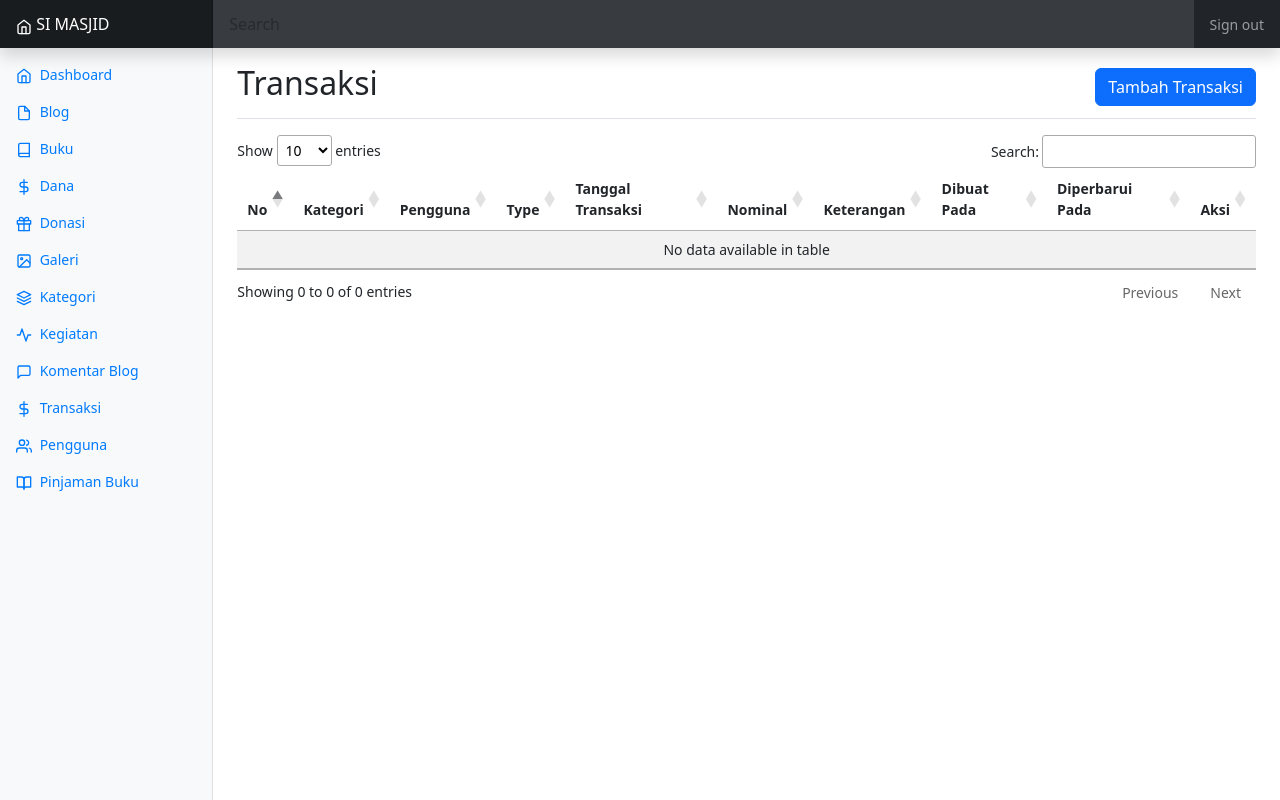
After one commit to EngRidhoNet/native_simasjid, a PHP site: page /admin/transaksi/index.php in a window 1280 px wide. The commit adds this page. Run offline with PHP 8.4, Linux system fonts and the light colour scheme; the visitor is signed in with stand-in values (Sample User, id 1); data that the repository does not hold is empty; some libraries are stand-ins or nearby versions.

Commit message:
fitur transaksi

```diff
--- a/admin/includes/sidebar.php
+++ b/admin/includes/sidebar.php
@@ -1,5 +1,3 @@
-
-
 <nav id="sidebarMenu" class="col-md-3 col-lg-2 d-md-block bg-light sidebar collapse">
     <div class="position-sticky sidebar-sticky">
         <ul class="nav flex-column">
@@ -58,15 +56,9 @@
                 </a>
             </li>
             <li class="nav-item">
-                <a class="nav-link active" aria-current="page" href="#">
+                <a class="nav-link active" aria-current="page" href="../transaksi/index.php">
                     <span data-feather="dollar-sign" class="align-text-bottom"></span>
-                    Pemasukan
-                </a>
-            </li>
-            <li class="nav-item">
-                <a class="nav-link active" aria-current="page" href="#">
-                    <span data-feather="shopping-cart" class="align-text-bottom"></span>
-                    Pengeluaran
+                    Transaksi
                 </a>
             </li>
             <li class="nav-item">
--- /dev/null
+++ b/admin/transaksi/index.php
@@ -0,0 +1,228 @@
+<?php include('../includes/header.php'); ?>
+<?php include('../includes/sidebar.php'); ?>
+<?php include('../../koneksi/koneksi.php'); ?>
+
+<?php
+$id_pengguna = $_SESSION['id_pengguna']; // Ensure session is started and id_pengguna is set when user logs in
+
+// Fetch categories for dropdown
+$kategori_query = "SELECT id_kategori, nama_kategori FROM kategori";
+$kategori_result = mysqli_query($conn, $kategori_query);
+?>
+
+<div class="container-fluid">
+    <div class="row">
+        <main class="col-md-9 ms-sm-auto col-lg-10 px-md-4">
+            <div class="d-flex justify-content-between flex-wrap flex-md-nowrap align-items-center pt-3 pb-2 mb-3 border-bottom">
+                <h1 class="h2">Transaksi</h1>
+                <button type="button" class="btn btn-primary" data-bs-toggle="modal" data-bs-target="#addTransaksiModal">
+                    Tambah Transaksi
+                </button>
+            </div>
+            <div class="table-responsive">
+                <table id="transaksiTable" class="table table-striped">
+                    <thead>
+                        <tr>
+                            <th>No</th>
+                            <th>Kategori</th>
+                            <th>Pengguna</th>
+                            <th>Type</th>
+                            <th>Tanggal Transaksi</th>
+                            <th>Nominal</th>
+                            <th>Keterangan</th>
+                            <th>Dibuat Pada</th>
+                            <th>Diperbarui Pada</th>
+                            <th>Aksi</th>
+                        </tr>
+                    </thead>
+                    <tbody>
+                        <?php
+                        $query = "SELECT t.*, k.nama_kategori, p.username FROM transaksi t
+                                  JOIN kategori k ON t.id_kategori = k.id_kategori
+                                  JOIN pengguna p ON t.id_pengguna = p.id_pengguna";
+                        $result = mysqli_query($conn, $query);
+                        $no = 1;
+
+                        while ($row = mysqli_fetch_assoc($result)) {
+                            echo "<tr>";
+                            echo "<td>" . $no++ . "</td>";
+                            echo "<td>" . $row['nama_kategori'] . "</td>";
+                            echo "<td>" . $row['username'] . "</td>";
+                            echo "<td>" . $row['type'] . "</td>";
+                            echo "<td>" . $row['tgl_transaksi'] . "</td>";
+                            echo "<td>" . $row['nominal'] . "</td>";
+                            echo "<td>" . $row['keterangan'] . "</td>";
+                            echo "<td>" . $row['dibuat_pada'] . "</td>";
+                            echo "<td>" . $row['diperbarui_pada'] . "</td>";
+                            echo "<td>
+                                    <button class='btn btn-primary btn-edit' data-id='" . $row['id_transaksi'] . "'>Edit</button>
+                                    <button class='btn btn-danger btn-delete' data-id='" . $row['id_transaksi'] . "'>Delete</button>
+                                  </td>";
+                            echo "</tr>";
+                        }
+                        ?>
+                    </tbody>
+                </table>
+            </div>
+        </main>
+    </div>
+</div>
+
+<!-- Add Transaksi Modal -->
+<div class="modal fade" id="addTransaksiModal" tabindex="-1" aria-labelledby="addTransaksiModalLabel" aria-hidden="true">
+    <div class="modal-dialog">
+        <div class="modal-content">
+            <form action="add_transaksi.php" method="POST">
+                <div class="modal-header">
+                    <h5 class="modal-title" id="addTransaksiModalLabel">Tambah Transaksi</h5>
+                    <button type="button" class="btn-close" data-bs-dismiss="modal" aria-label="Close"></button>
+                </div>
+                <div class="modal-body">
+                    <div class="mb-3">
+                        <label for="kategori" class="form-label">Kategori</label>
+                        <select class="form-select" name="id_kategori" required>
+                            <?php while ($kategori = mysqli_fetch_assoc($kategori_result)) { ?>
+                                <option value="<?php echo $kategori['id_kategori']; ?>"><?php echo $kategori['nama_kategori']; ?></option>
+                            <?php } ?>
+                        </select>
+                    </div>
+                    <input type="hidden" name="id_pengguna" value="<?php echo $id_pengguna; ?>">
+                    <div class="mb-3">
+                        <label for="type" class="form-label">Type</label>
+                        <select class="form-select" name="type" required>
+                            <option value="pemasukan">Pemasukan</option>
+                            <option value="pengeluaran">Pengeluaran</option>
+                        </select>
+                    </div>
+                    <div class="mb-3">
+                        <label for="tgl_transaksi" class="form-label">Tanggal Transaksi</label>
+                        <input type="date" class="form-control" name="tgl_transaksi" required>
+                    </div>
+                    <div class="mb-3">
+                        <label for="nominal" class="form-label">Nominal</label>
+                        <input type="number" class="form-control" name="nominal" required>
+                    </div>
+                    <div class="mb-3">
+                        <label for="keterangan" class="form-label">Keterangan</label>
+                        <textarea class="form-control" name="keterangan"></textarea>
+                    </div>
+                </div>
+                <div class="modal-footer">
+                    <button type="button" class="btn btn-secondary" data-bs-dismiss="modal">Close</button>
+                    <button type="submit" class="btn btn-primary">Simpan</button>
+                </div>
+            </form>
+        </div>
+    </div>
+</div>
+
+<!-- Update Transaksi Modal -->
+<div class="modal fade" id="editTransaksiModal" tabindex="-1" aria-labelledby="editTransaksiModalLabel" aria-hidden="true">
+    <div class="modal-dialog">
+        <div class="modal-content">
+            <form id="editTransaksiForm" action="update_transaksi.php" method="POST">
+                <div class="modal-header">
+                    <h5 class="modal-title" id="editTransaksiModalLabel">Edit Transaksi</h5>
+                    <button type="button" class="btn-close" data-bs-dismiss="modal" aria-label="Close"></button>
+                </div>
+                <div class="modal-body">
+                    <input type="hidden" name="id_transaksi" id="edit-id-transaksi">
+                    <div class="mb-3">
+                        <label for="edit-kategori" class="form-label">Kategori</label>
+                        <select class="form-select" name="id_kategori" id="edit-kategori" required>
+                            <?php
+                            // Re-fetch categories for edit dropdown
+                            $kategori_result_edit = mysqli_query($conn, $kategori_query);
+                            while ($kategori = mysqli_fetch_assoc($kategori_result_edit)) { ?>
+                                <option value="<?php echo $kategori['id_kategori']; ?>"><?php echo $kategori['nama_kategori']; ?></option>
+                            <?php } ?>
+                        </select>
+                    </div>
+                    <div class="mb-3">
+                        <label for="edit-type" class="form-label">Type</label>
+                        <select class="form-select" name="type" id="edit-type" required>
+                            <option value="pemasukan">Pemasukan</option>
+                            <option value="pengeluaran">Pengeluaran</option>
+                        </select>
+                    </div>
+                    <div class="mb-3">
+                        <label for="edit-tgl_transaksi" class="form-label">Tanggal Transaksi</label>
+                        <input type="date" class="form-control" name="tgl_transaksi" id="edit-tgl_transaksi" required>
+                    </div>
+                    <div class="mb-3">
+                        <label for="edit-nominal" class="form-label">Nominal</label>
+                        <input type="number" class="form-control" name="nominal" id="edit-nominal" required>
+                    </div>
+                    <div class="mb-3">
+                        <label for="edit-keterangan" class="form-label">Keterangan</label>
+                        <textarea class="form-control" name="keterangan" id="edit-keterangan"></textarea>
+                    </div>
+                </div>
+                <div class="modal-footer">
+                    <button type="button" class="btn btn-secondary" data-bs-dismiss="modal">Close</button>
+                    <button type="submit" class="btn btn-primary">Update</button>
+                </div>
+            </form>
+        </div>
+    </div>
+</div>
+
+<!-- Delete Transaksi Modal -->
+<div class="modal fade" id="deleteTransaksiModal" tabindex="-1" aria-labelledby="deleteTransaksiModalLabel" aria-hidden="true">
+    <div class="modal-dialog">
+        <div class="modal-content">
+            <form id="deleteTransaksiForm" action="delete_transaksi.php" method="POST">
+                <div class="modal-header">
+                    <h5 class="modal-title" id="deleteTransaksiModalLabel">Hapus Transaksi</h5>
+                    <button type="button" class="btn-close" data-bs-dismiss="modal" aria-label="Close"></button>
+                </div>
+                <div class="modal-body">
+                    <input type="hidden" name="id_transaksi" id="delete-id-transaksi">
+                    <p>Apakah Anda yakin ingin menghapus transaksi ini?</p>
+                </div>
+                <div class="modal-footer">
+                    <button type="button" class="btn btn-secondary" data-bs-dismiss="modal">Close</button>
+                    <button type="submit" class="btn btn-danger">Delete</button>
+                </div>
+            </form>
+        </div>
+    </div>
+</div>
+
+<script src="https://code.jquery.com/jquery-3.6.0.min.js"></script>
+<script src="https://cdn.jsdelivr.net/npm/bootstrap@5.3.0/dist/js/bootstrap.bundle.min.js"></script>
+<script src="https://cdn.datatables.net/1.11.3/js/jquery.dataTables.min.js"></script>
+<link rel="stylesheet" href="https://cdn.datatables.net/1.11.3/css/jquery.dataTables.min.css">
+
+<script>
+    $(document).ready(function() {
+        $('#transaksiTable').DataTable();
+
+        $('.btn-edit').on('click', function() {
+            var id = $(this).data('id');
+            $.ajax({
+                url: 'get_transaksi.php',
+                type: 'POST',
+                data: {
+                    id_transaksi: id
+                },
+                success: function(data) {
+                    var transaksi = JSON.parse(data);
+                    $('#edit-id-transaksi').val(transaksi.id_transaksi);
+                    $('#edit-kategori').val(transaksi.id_kategori);
+                    $('#edit-type').val(transaksi.type);
+                    $('#edit-tgl_transaksi').val(transaksi.tgl_transaksi);
+                    $('#edit-nominal').val(transaksi.nominal);
+                    $('#edit-keterangan').val(transaksi.keterangan);
+                    $('#editTransaksiModal').modal('show');
+                }
+            });
+        });
+
+        $('.btn-delete').on('click', function() {
+            var id = $(this).data('id');
+            $('#delete-id-transaksi').val(id);
+            $('#deleteTransaksiModal').modal('show');
+        });
+    });
+</script>
```
Also changed, not shown: admin/index.php (+2 -8 lines), admin/transaksi/add_transaksi.php (added, +21 -0 lines), admin/transaksi/delete_transaksi.php (added, +15 -0 lines), admin/transaksi/get_transaksi.php (added, +17 -0 lines), admin/transaksi/update_transaksi.php (added, +22 -0 lines). Lines whose indentation alone changed are shown as unchanged.
